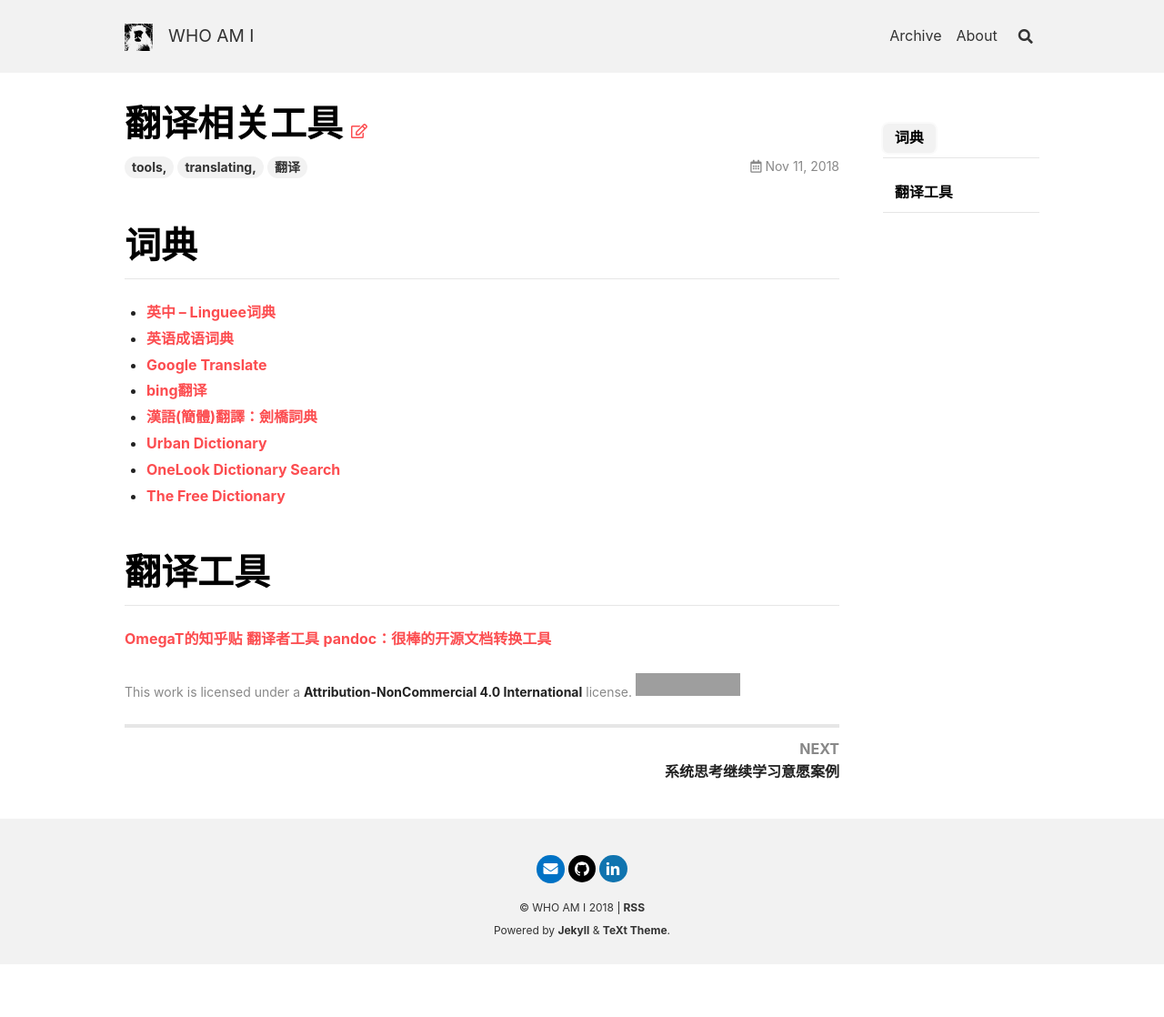
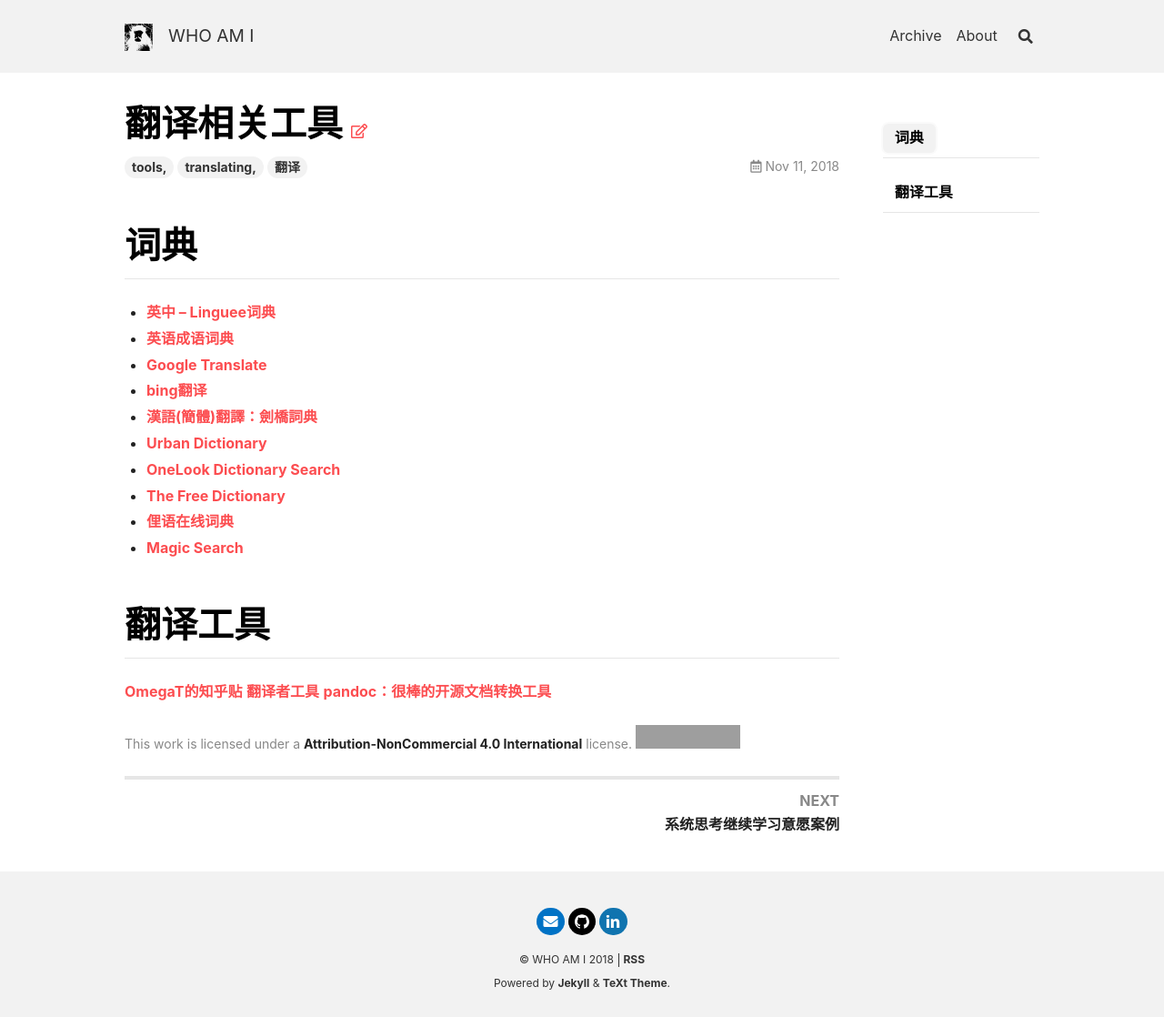
Before and after one commit to wjmmx/wjmmx.github.io, a Jekyll site: the page built from _posts/2018-11-11-Translating-Related.md, in a window 1280 px wide. Shown: the whole page at 91% size. Built offline with Jekyll 4.4.1, drawn with Linux system fonts in a browser that asks for light colours; nearby versions of some CDN libraries; before the commit the page ends 1060 px from its top, so only the background shows below that; grey boxes are pictures that could not be loaded.

Commit message:
add slang dic

```diff
--- a/_posts/2018-11-11-Translating-Related.md
+++ b/_posts/2018-11-11-Translating-Related.md
@@ -14,6 +14,8 @@
 * [Urban Dictionary](https://www.urbandictionary.com)
 * [OneLook Dictionary Search](https://www.onelook.com)
 * [The Free Dictionary](https://www.thefreedictionary.com)
+* [俚语在线词典](http://onlineslangdictionary.com)
+* [Magic Search](http://magicsearch.org/)
 
 <!--more-->
 
```
